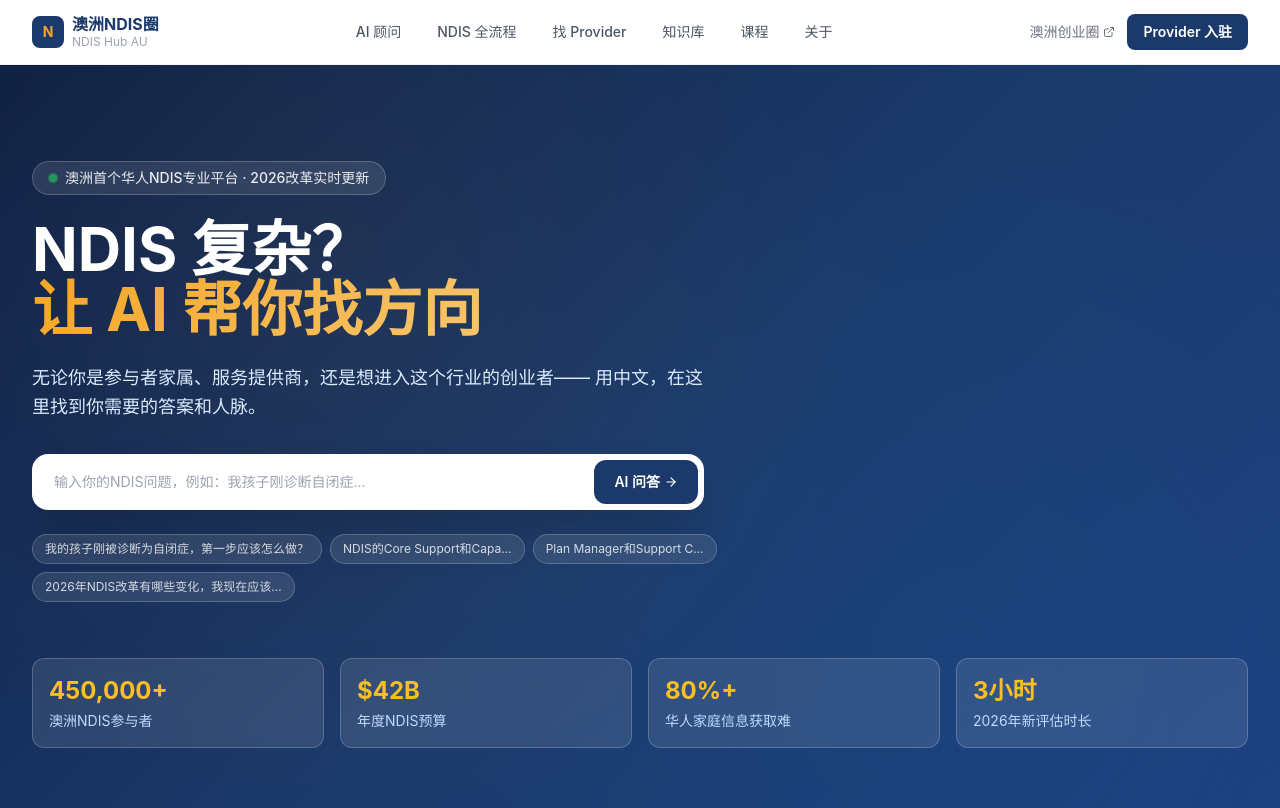
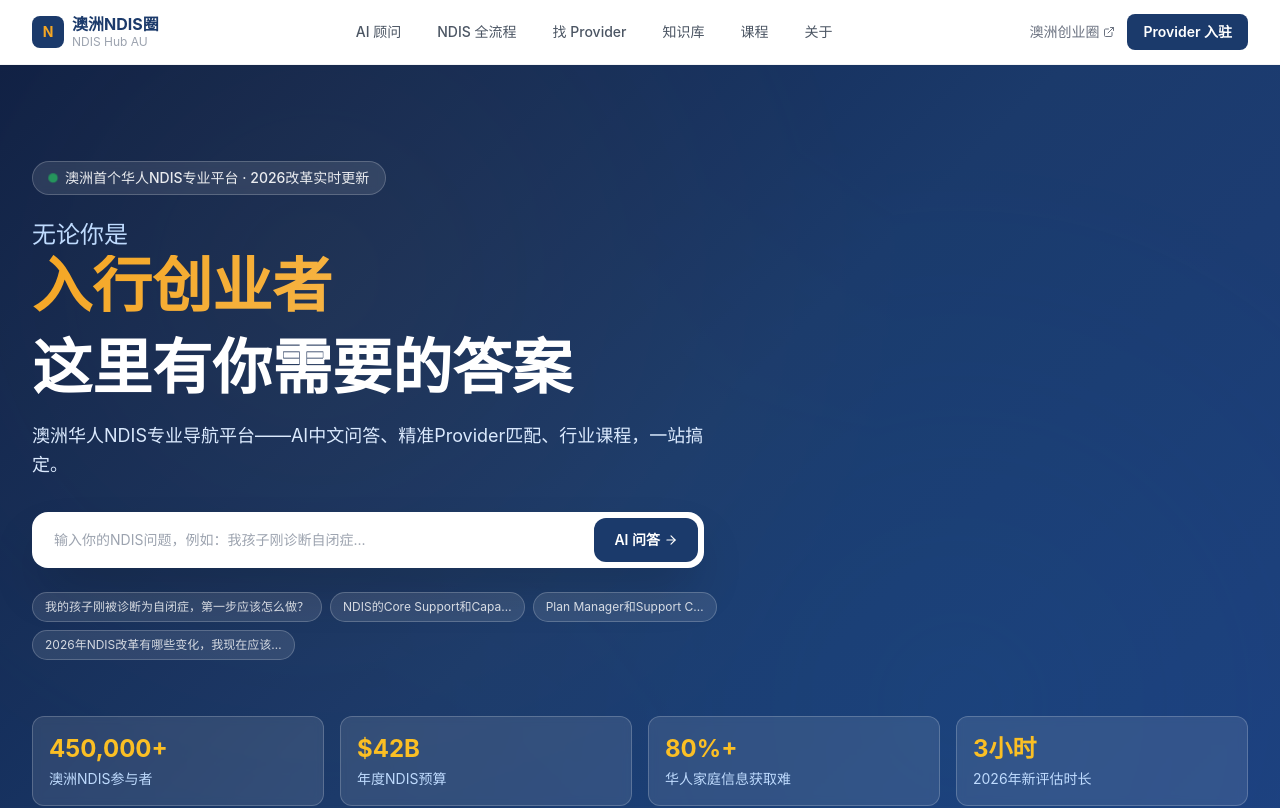
Before and after one commit to AIandLife/ndis-hub, a Next.js app: page / in a window 1280 px wide. Shown: the top 808 px of the page. Built offline with nearby package versions, Linux system fonts and the light colour scheme.

Commit message:
Add animated rotating headline to hero section

```diff
--- a/app/page.tsx
+++ b/app/page.tsx
@@ -1,6 +1,7 @@
 "use client";
 
 import Link from "next/link";
+import AnimatedHeadline from "@/components/AnimatedHeadline";
 import {
   Brain,
   MapPin,
@@ -93,16 +94,11 @@ export default function HomePage() {
               </span>
             </div>
 
-            {/* Headline */}
-            <h1 className="hero-title text-4xl lg:text-5xl xl:text-6xl font-bold text-white leading-tight mb-6">
-              NDIS 复杂？
-              <br />
-              <span className="gradient-text">让 AI 帮你找方向</span>
-            </h1>
+            {/* Animated Headline */}
+            <AnimatedHeadline />
 
             <p className="text-lg text-blue-100 mb-8 max-w-2xl leading-relaxed">
-              无论你是参与者家属、服务提供商，还是想进入这个行业的创业者——
-              用中文，在这里找到你需要的答案和人脉。
+              澳洲华人NDIS专业导航平台——AI中文问答、精准Provider匹配、行业课程，一站搞定。
             </p>
 
             {/* Quick AI input */}
--- /dev/null
+++ b/components/AnimatedHeadline.tsx
@@ -0,0 +1,54 @@
+"use client";
+
+import { useState, useEffect } from "react";
+
+const ROTATING_WORDS = [
+  "参与者家属",
+  "NDIS Provider",
+  "入行创业者",
+  "Support Coordinator",
+  "Plan Manager",
+  "养老从业者",
+];
+
+export default function AnimatedHeadline() {
+  const [index, setIndex] = useState(0);
+  const [visible, setVisible] = useState(true);
+
+  useEffect(() => {
+    const interval = setInterval(() => {
+      // Fade out
+      setVisible(false);
+      setTimeout(() => {
+        setIndex((prev) => (prev + 1) % ROTATING_WORDS.length);
+        // Fade in
+        setVisible(true);
+      }, 350);
+    }, 2200);
+
+    return () => clearInterval(interval);
+  }, []);
+
+  return (
+    <div className="text-3xl sm:text-4xl lg:text-5xl xl:text-6xl font-bold text-white leading-tight mb-6">
+      <div className="mb-1 text-blue-200 text-xl sm:text-2xl font-normal">
+        无论你是
+      </div>
+      <div className="relative h-[1.3em] overflow-hidden">
+        <span
+          className="gradient-text block transition-all duration-350"
+          style={{
+            opacity: visible ? 1 : 0,
+            transform: visible ? "translateY(0)" : "translateY(-12px)",
+            transition: "opacity 0.35s ease, transform 0.35s ease",
+          }}
+        >
+          {ROTATING_WORDS[index]}
+        </span>
+      </div>
+      <div className="text-white mt-1">
+        这里有你需要的答案
+      </div>
+    </div>
+  );
+}
```
